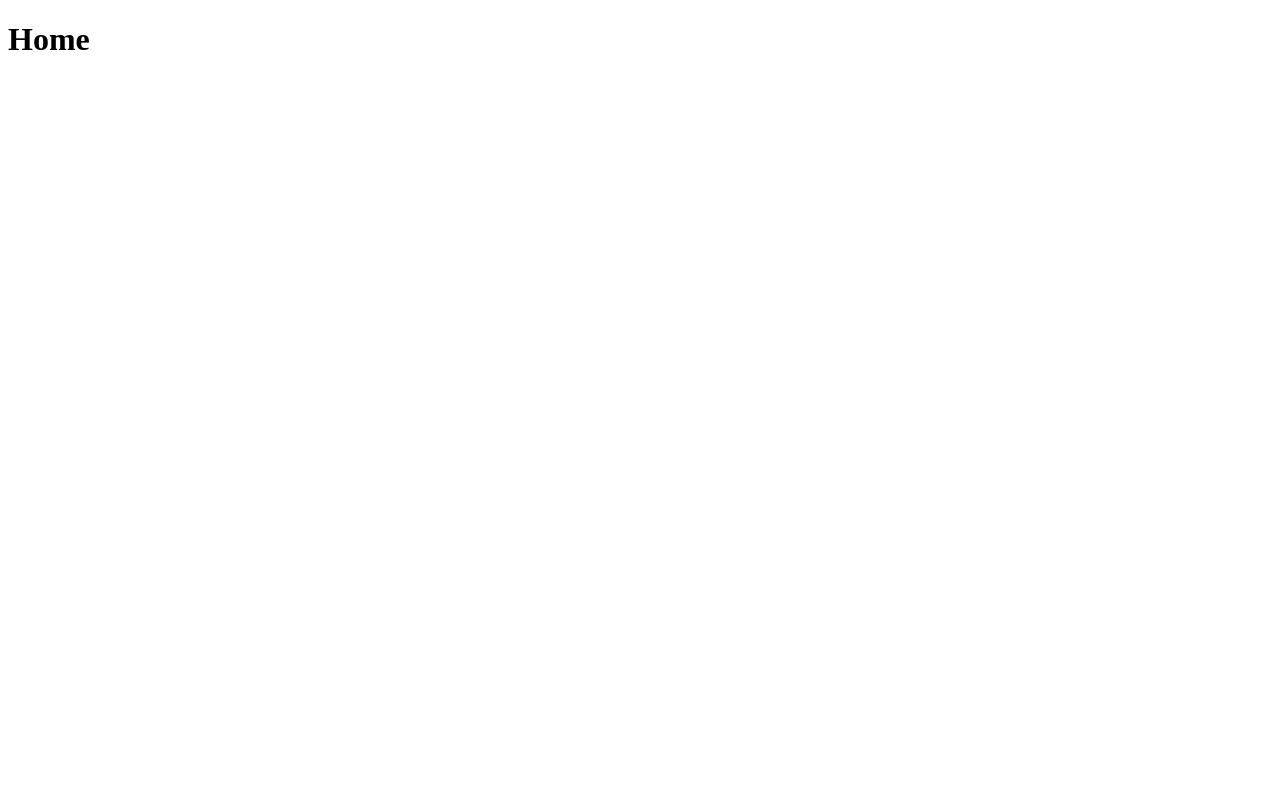
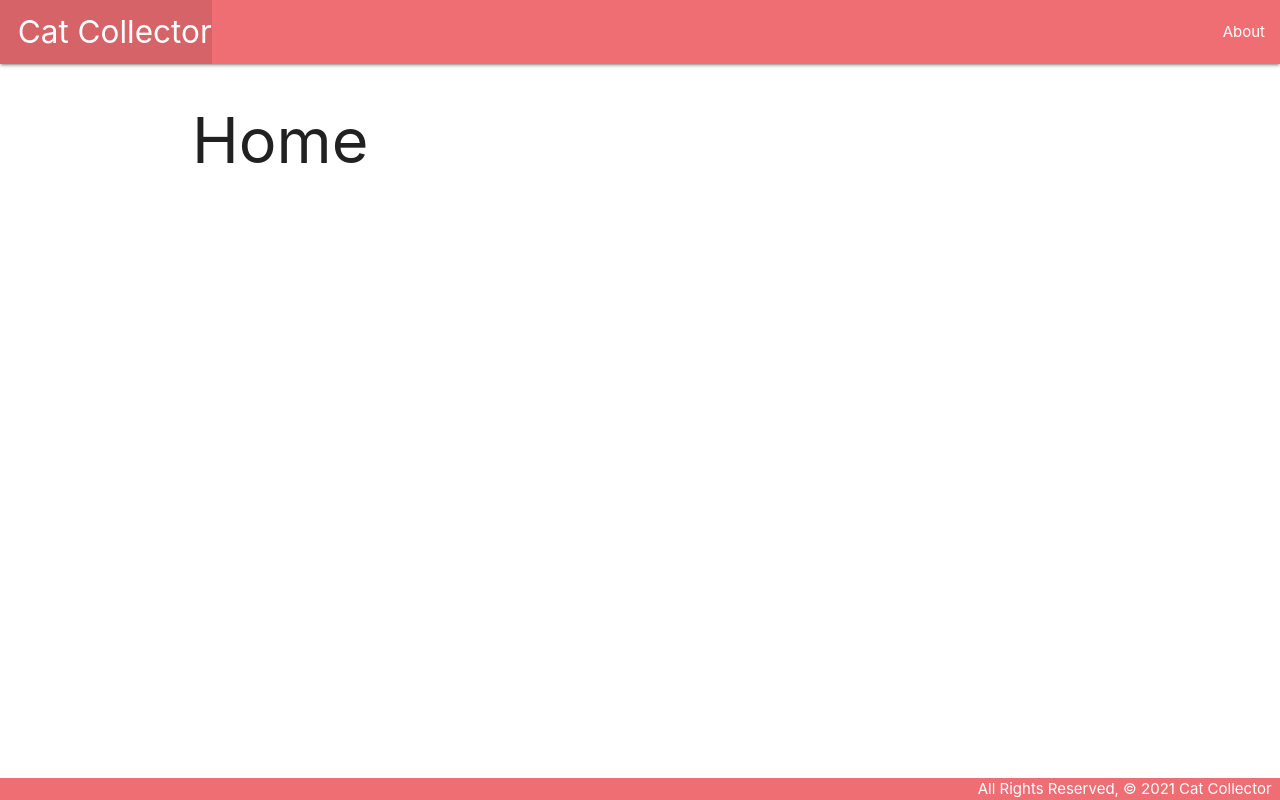
Before and after one commit to aobarbieri/Django-cat-collector, a Django app: page / in a window 1280 px wide. Before the commit the page is almost empty. Run offline with Django 5.2, Linux system fonts and the light colour scheme.

Commit message:
Complete static directory

```diff
--- /dev/null
+++ b/cat_collector_django/main_app/static/css/style.css
@@ -0,0 +1,14 @@
+body {
+    display       : flex;
+    min-height    : 100vh;
+    flex-direction: column;
+}
+
+main {
+    flex: 1 0 auto;
+}
+
+footer.page-footer {
+    padding-top: 0;
+    text-align : right;
+}
--- /dev/null
+++ b/cat_collector_django/main_app/templates/base.html
@@ -0,0 +1,37 @@
+{% load static %}
+<!DOCTYPE html>
+<html lang="en">
+
+<head>
+    <meta charset="UTF-8">
+    <meta name="viewport" content="width=device-width, initial-scale=1.0">
+    <meta http-equiv="X-UA-Compatible" content="ie=edge">
+    <title>Cat Collector</title>
+    <link rel="stylesheet" href="https://cdnjs.cloudflare.com/ajax/libs/materialize/1.0.0/css/materialize.min.css">
+    <!-- Django synstax to point directly to our static directory -->
+    <link rel="stylesheet" href="{% static 'css/style.css' %}">
+</head>
+
+<body>
+    <header class="navbar-fixed">
+        <nav>
+            <div class="nav-wrapper">
+                <ul>
+                    <li><a href="/" class="left brand-logo">&nbsp;&nbsp;Cat Collector</a></li>
+                </ul>
+                <ul class="right">
+                    <li><a href="/about">About</a></li>
+                </ul>
+            </div>
+        </nav>
+    </header>
+    <main class="container">
+        {% block content %}
+        {% endblock %}
+    </main>
+    <footer class="page-footer">
+        <div class="right">All Rights Reserved, &copy; 2021 Cat Collector &nbsp;</div>
+    </footer>
+</body>
+
+</html>
--- a/cat_collector_django/main_app/templates/home.html
+++ b/cat_collector_django/main_app/templates/home.html
@@ -1,16 +1,7 @@
-<!DOCTYPE html>
-<html lang="en">
+{% extends 'base.html' %}
 
-<head>
-    <meta charset="UTF-8">
-    <meta name="viewport" content="width=device-width, initial-scale=1.0">
-    <title>Cat Collector</title>
-</head>
-
-<body>
-    <h1>Home</h1>
-</body>
-
-</html>
+{% block content %}
+<h1>Home</h1>
+{% endblock %}
 
 <!-- Step 3: Creating the antecipated home.html -->
```
Also changed, not shown: cat_collector_django/main_app/templates/about.html (+9 -15 lines).
